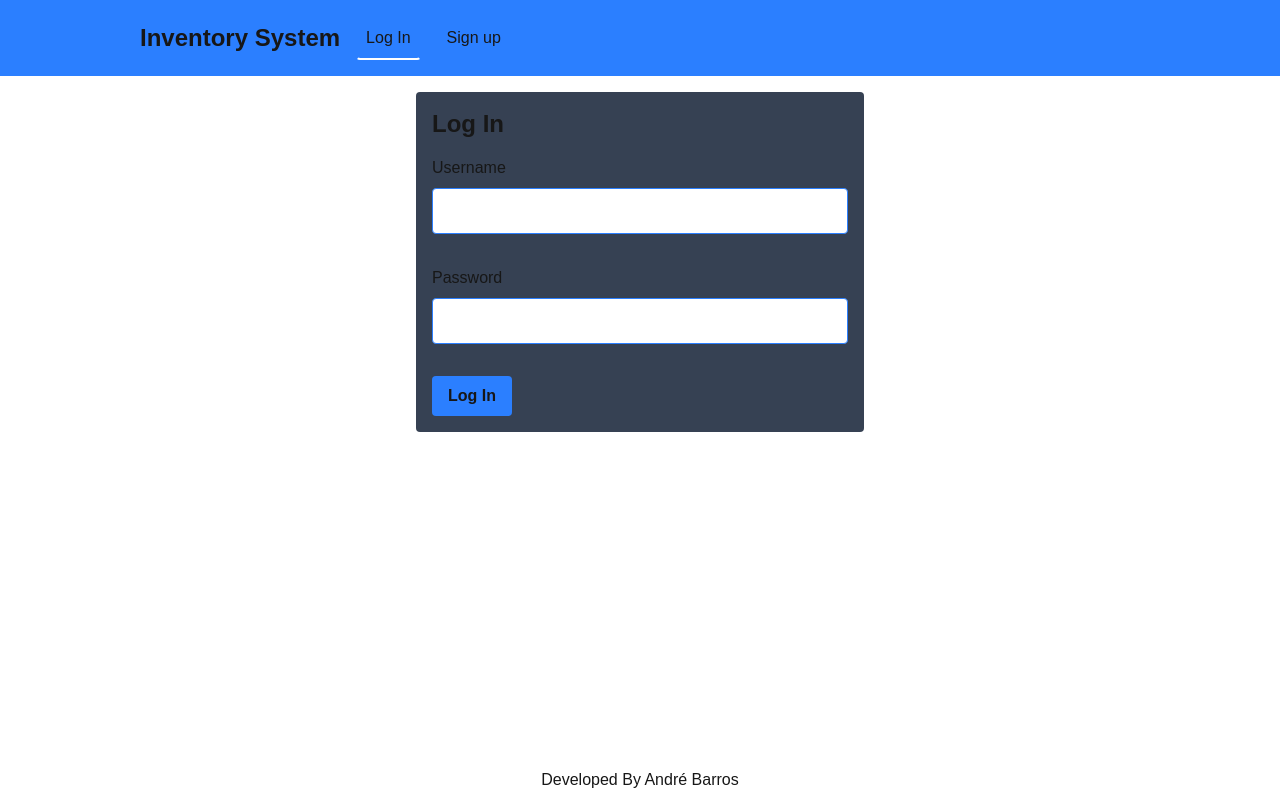
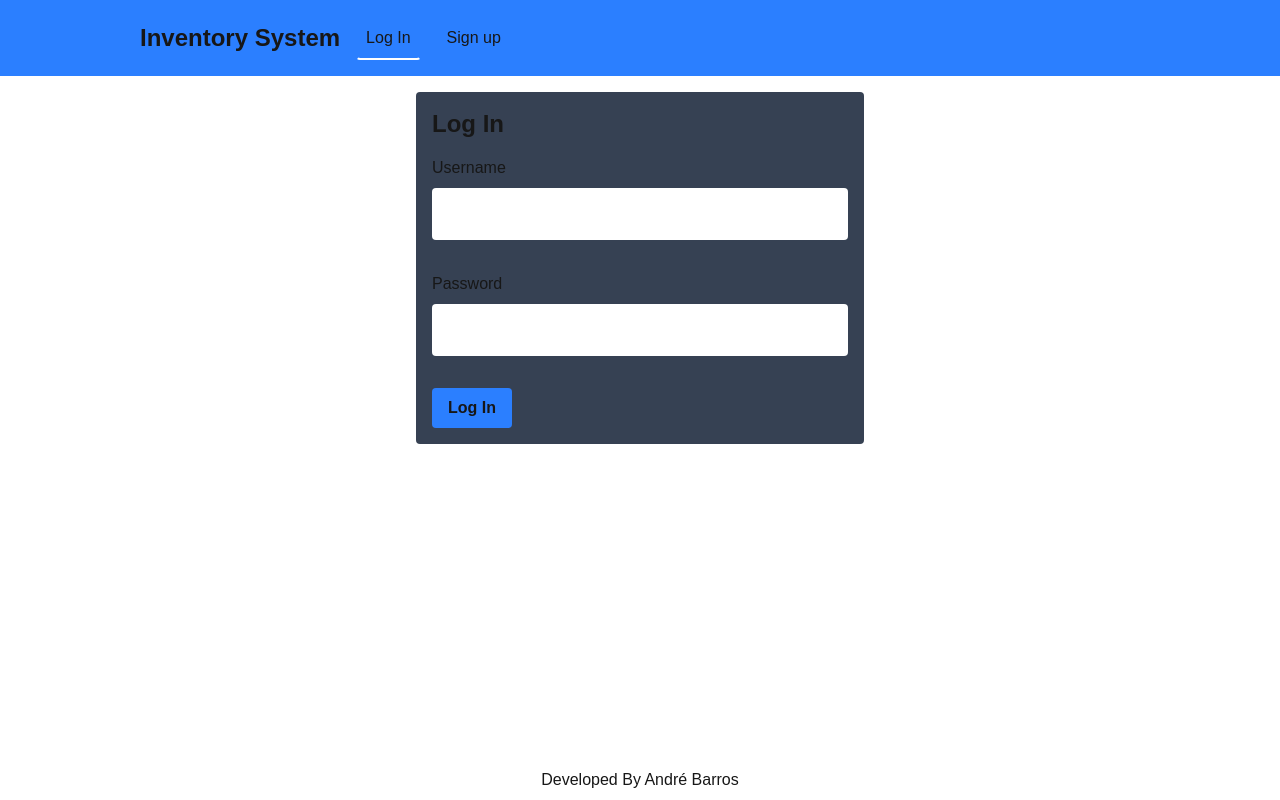
Before and after one commit to andrebarros7201/inventory-system, a Next.js app: page /login in a window 1280 px wide. Built offline with nearby package versions, Linux system fonts and the light colour scheme.

Commit message:
improve input field

```diff
--- a/components/ui/input.tsx
+++ b/components/ui/input.tsx
@@ -19,7 +19,7 @@ const Input = forwardRef<HTMLInputElement, Props>(
         </label>
         <input
           className={
-            "w-full flex flex-col gap-4 text-lg border-1 border-blue-500 rounded p-2 bg-white text-blue-500 caret-blue-500 focus:outline-none focus:shadow"
+            "w-full flex flex-col gap-4 text-lg border-4 border-transparent duration-200 ease-in-out transition-all focus:border-blue-500 rounded p-2 bg-white text-blue-500 caret-blue-500 focus:outline-none focus:shadow"
           }
           ref={ref}
           type={type}
```
